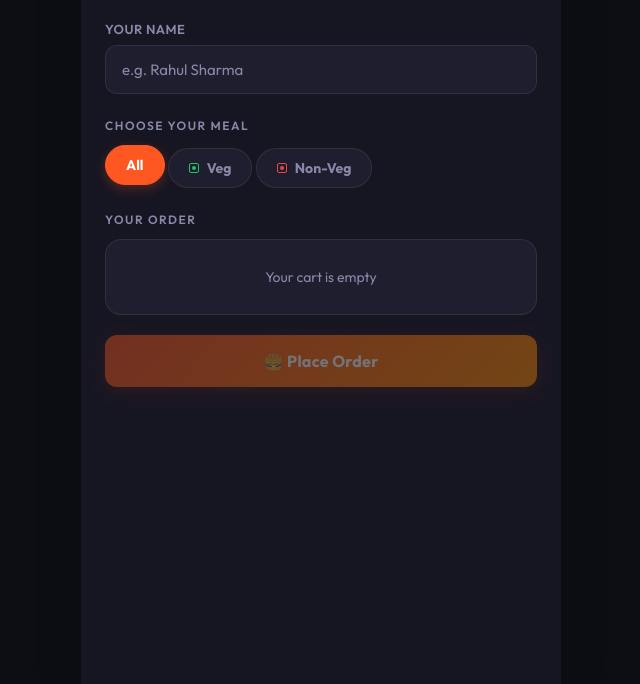
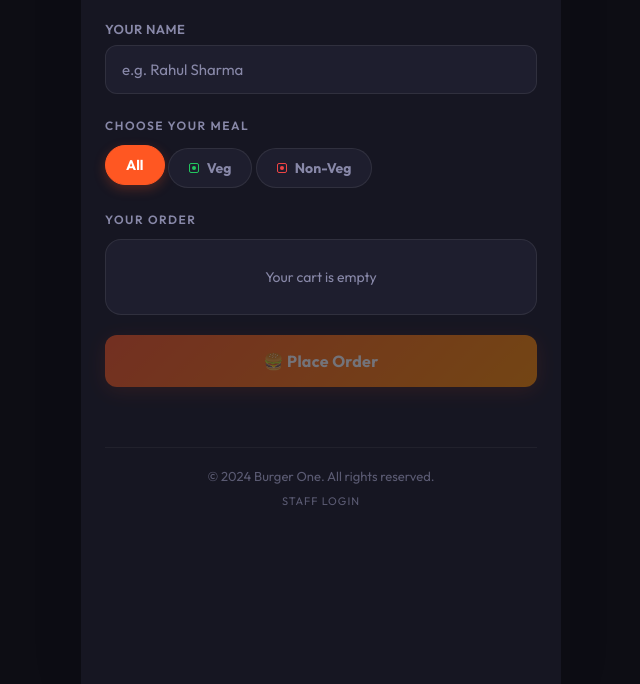
Before and after one commit to Sonne0523/burger-one-app, a website: page frontend/index.html in a window 1280 px wide. Shown: the part 116-800 px from the top of the page, without its empty margins (319-959 px from the left). Drawn offline with nearby package versions, Linux system fonts and the light colour scheme; no server answers.

Commit message:
Update routing and add dashboard link for Vercel

```diff
--- a/frontend/index.html
+++ b/frontend/index.html
@@ -61,6 +61,10 @@
             🍔 Place Order
           </button>
 
+          <div class="footer" style="margin-top: 60px; text-align: center; padding: 20px 0; border-top: 1.5px solid var(--border); opacity: 0.6;">
+            <p style="font-size: 13px; color: var(--text-muted);">© 2024 Burger One. All rights reserved.</p>
+            <a href="/dashboard" style="font-size: 11px; color: var(--text-muted); text-decoration: none; margin-top: 10px; display: inline-block; letter-spacing: 1px; text-transform: uppercase;">Staff Login</a>
+          </div>
         </div>
       </div>
 
```
Also changed, not shown: vercel.json.
